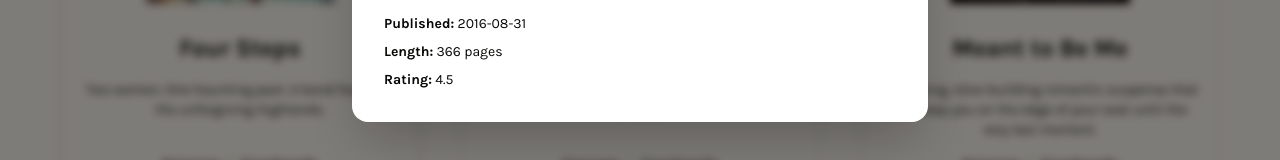
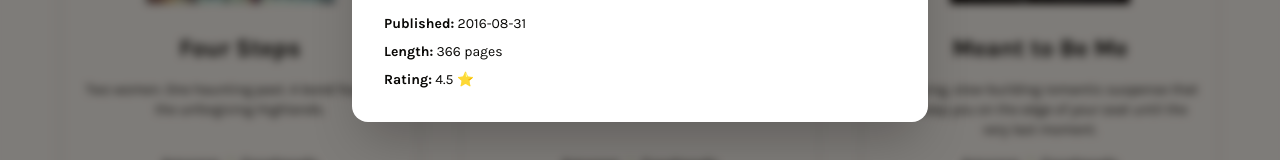
Before and after one commit to gillianroberts1/Wendy-Hudson-Author, a React (Vite) app: page / in a window 1280 px wide. Both pictures are taken after a click on the picture 240 px from the left and 2597 px from the top of the page. Shown: the part 2737-2897 px from the top of the page. Built offline with nearby package versions, Linux system fonts and the light colour scheme.

Commit message:
animation added to modal open close

```diff
--- a/src/components/BookCard.jsx
+++ b/src/components/BookCard.jsx
@@ -1,5 +1,6 @@
 import React, { useState } from "react";
 import BookModal from "./BookModal";
+import { AnimatePresence } from "framer-motion";
 
 const BookCard = ({
   image,
@@ -53,6 +54,8 @@ const BookCard = ({
           </a>
         </div>
       </div>
+      <AnimatePresence>
+
       {showModal && (
         <BookModal
           title={title}
@@ -63,6 +66,7 @@ const BookCard = ({
           hide={() => setShowModal(false)}
         />
       )}
+      </AnimatePresence>
     </div>
   );
 };
--- a/src/components/BookModal.jsx
+++ b/src/components/BookModal.jsx
@@ -1,4 +1,4 @@
-import React from "react";
+import React, { useEffect } from "react";
 import { motion } from "framer-motion";
 
 export default function BookModal({
@@ -9,6 +9,14 @@ export default function BookModal({
   rating,
   hide,
 }) {
+  useEffect(() => {
+    const handleKeyDown = (e) => {
+      if (e.key === "Escape") hide();
+    };
+    document.addEventListener("keydown", handleKeyDown);
+    return () => document.removeEventListener("keydown", handleKeyDown);
+  }, [hide]);
+
   const handleOverlayClick = (e) => {
     if (e.target === e.currentTarget) {
       hide();
@@ -16,17 +24,20 @@ export default function BookModal({
   };
 
   return (
-    <div
+    <motion.div
       className="fixed inset-0 flex justify-center items-center bg-black/50 backdrop-blur-sm z-50"
       onClick={handleOverlayClick}
+      initial={{ opacity: 0 }}
+      animate={{ opacity: 1 }}
+      exit={{ opacity: 0 }}
     >
       <motion.div
+        className="bg-white p-8 rounded-2xl max-w-xl w-full shadow-2xl"
+        onClick={(e) => e.stopPropagation()}
         initial={{ opacity: 0, scale: 0.95 }}
         animate={{ opacity: 1, scale: 1 }}
         exit={{ opacity: 0, scale: 0.95 }}
         transition={{ duration: 0.3 }}
-        className="bg-white p-8 rounded-2xl max-w-xl w-full shadow-2xl"
-        onClick={(e) => e.stopPropagation()}
       >
         <div className="modal-header flex justify-between items-center">
           <h2 className="text-xl font-bold">{title}</h2>
@@ -48,10 +59,10 @@ export default function BookModal({
             <span className="font-semibold">Length:</span> {printLength} pages
           </p>
           <p className="text-sm">
-            <span className="font-semibold">Rating:</span> {rating}
+            <span className="font-semibold">Rating:</span> {rating} ⭐
           </p>
         </div>
       </motion.div>
-    </div>
+    </motion.div>
   );
 }
--- /dev/null
+++ b/src/components/ParentComponent.jsx
@@ -0,0 +1,17 @@
+import { AnimatePresence } from "framer-motion";
+import BookModal from "./BookModal";
+
+export default function ParentComponent({ showModal, hide }) {
+  return (
+    <AnimatePresence>
+      {showModal && (
+        <BookModal
+          title="Some Book"
+          description="A great book"
+          // other props...
+          hide={hide}
+        />
+      )}
+    </AnimatePresence>
+  );
+}
```
